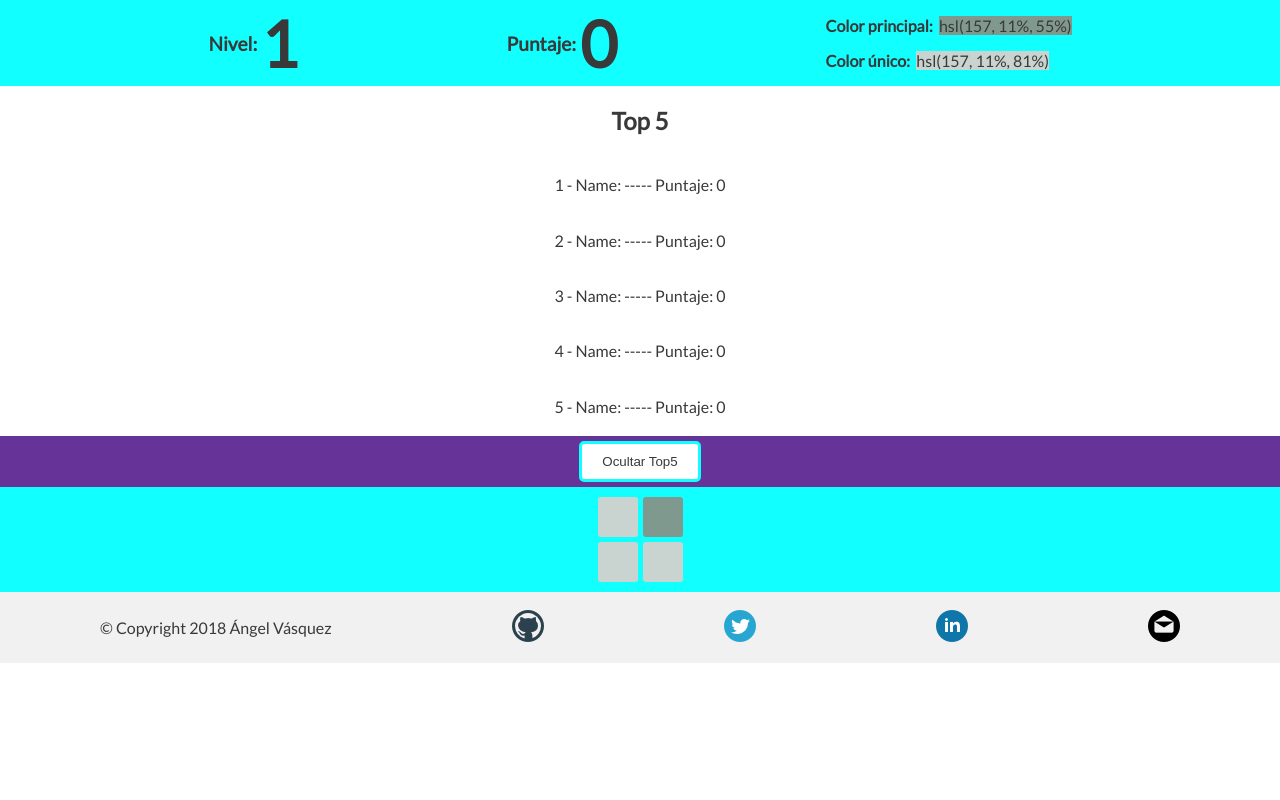
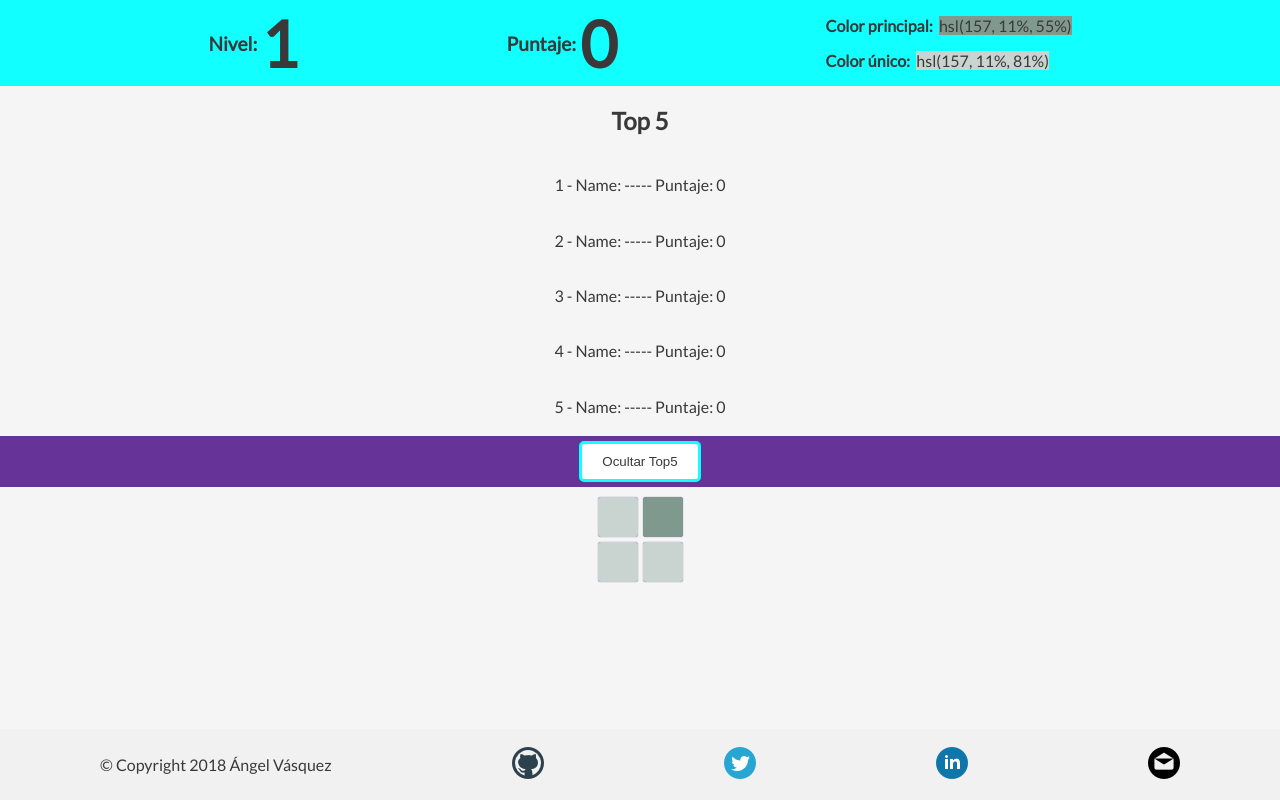
Before and after one commit to AngelVasquezNep/tyler, a React (Create React App) app: page / in a window 1280 px wide. Built offline with nearby package versions, Linux system fonts and the light colour scheme.

Commit message:
Se agregan detalles de UI

```diff
--- a/src/App.jsx
+++ b/src/App.jsx
@@ -113,7 +113,7 @@ class App extends Component {
     return (
       <AppContainer>
 
-        <div>
+        <div className="AppContainer">
 
           <Header
             nivel = {this.state.nivel}
--- a/src/css/AppContainer.css
+++ b/src/css/AppContainer.css
@@ -1,6 +1,11 @@
+.AppContainer {
+  display: grid;
+  grid-template-rows: auto auto 1fr auto;
+  min-height: 100vh;
+}
+
 .Cuadrado-container {
   overflow-x: hidden;
-  background-color: #1fff;
   display: grid;
   padding: 10px 0;
   grid-gap: 5px;
--- a/src/css/Cuadrados.css
+++ b/src/css/Cuadrados.css
@@ -12,6 +12,7 @@
   display: flex;
   justify-content: center;
   align-items: center;
+  box-shadow: 0 0 1px 0px rebeccapurple;
 }
 
 .Cuadrado:hover {
--- a/src/index.css
+++ b/src/index.css
@@ -3,4 +3,5 @@ body {
   padding: 0;
   font-family: 'Lato', sans-serif;
   color: #393939;
+  background-color: #f5f5f5;
 }
```
Also changed, not shown: 1 other file (tests, documents, lock files or other folders).
